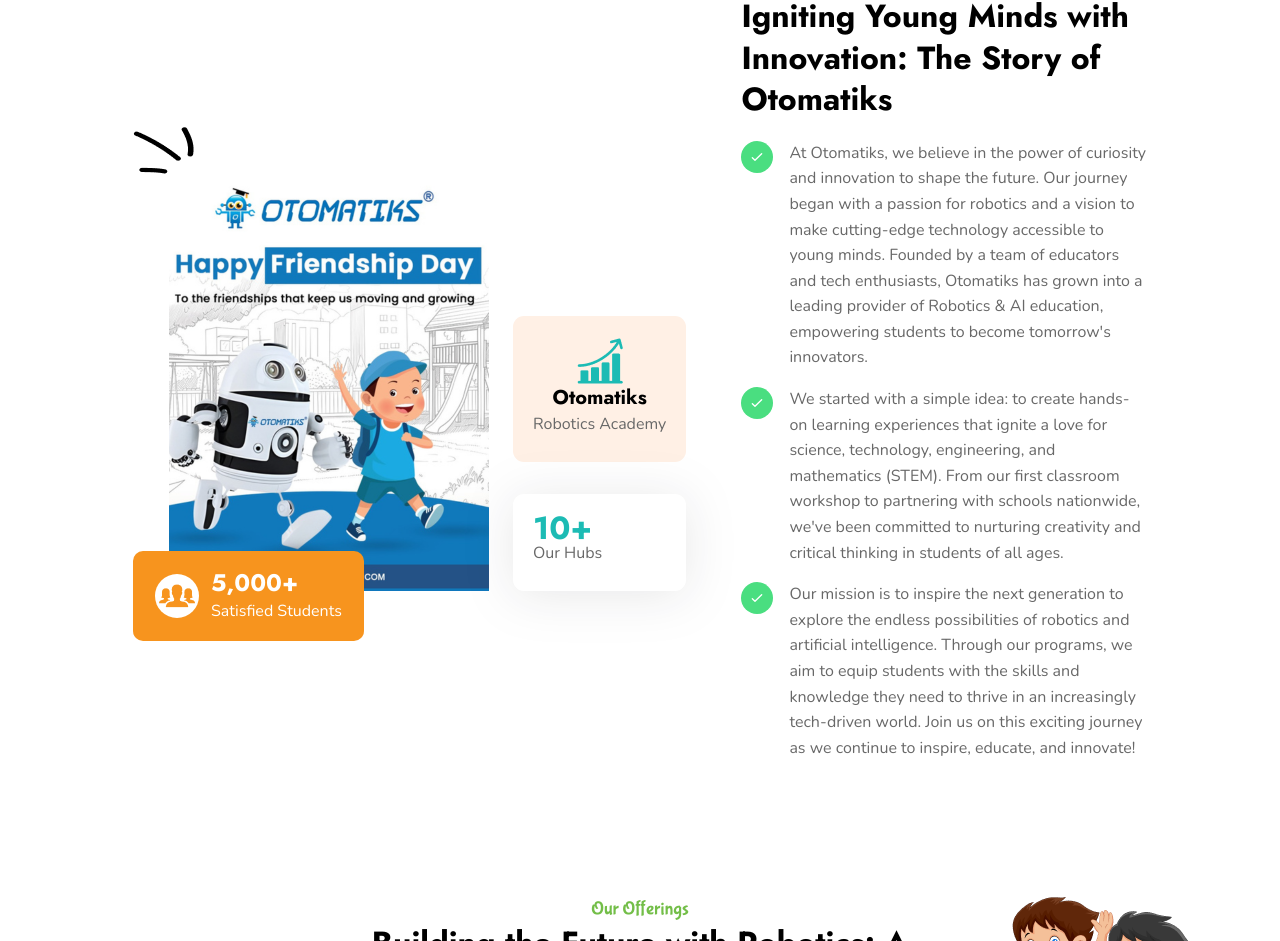
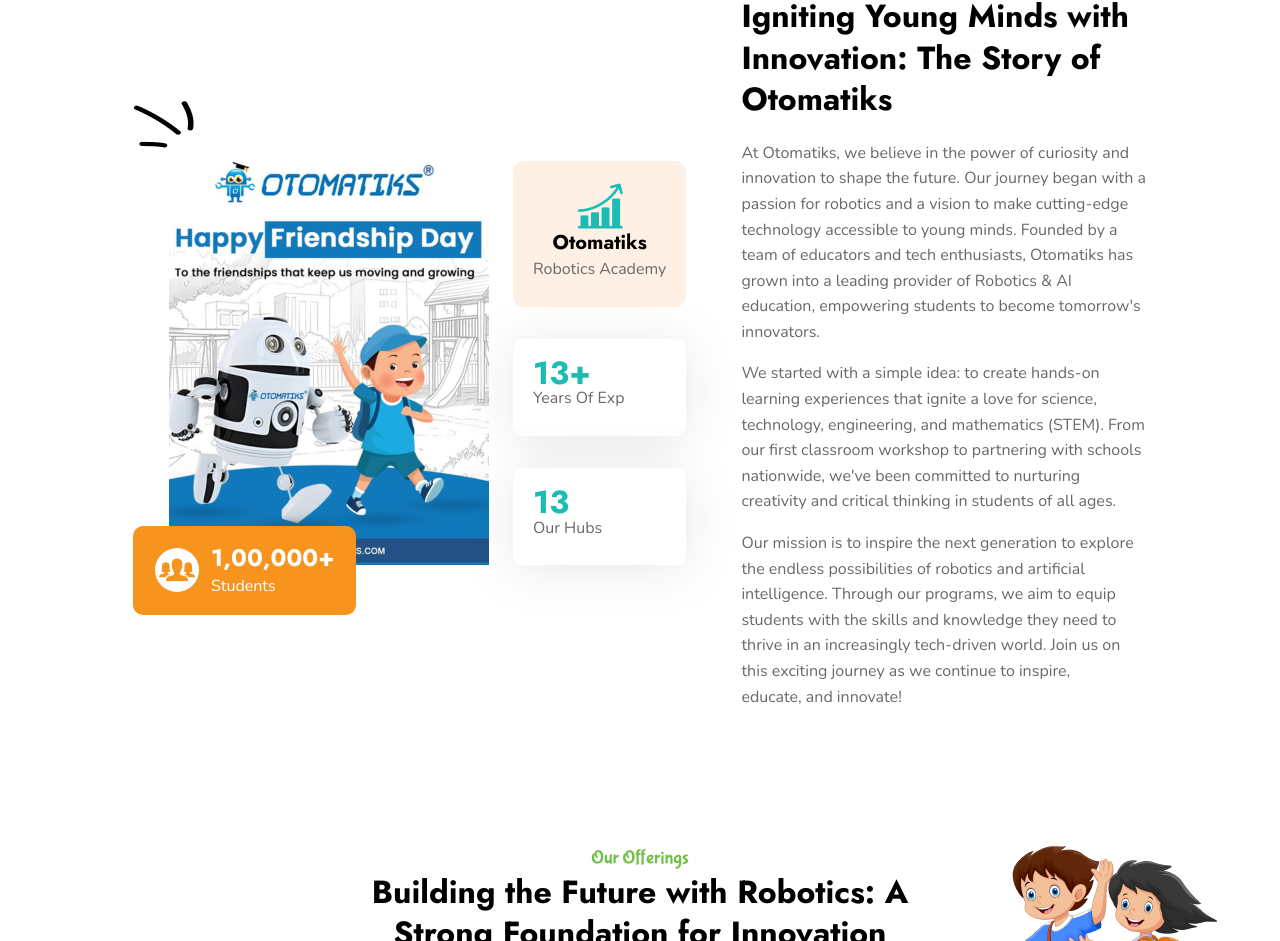
Before and after one commit to salesotomatikstbm/Otomatiks_1, a React (Vite) app: page / in a window 1280 px wide. Shown: the part 1656-2597 px from the top of the page. Built offline with nearby package versions, Linux system fonts and the light colour scheme.

Commit message:
about page conternt change

```diff
--- a/src/components/sections/abouts/Video.jsx
+++ b/src/components/sections/abouts/Video.jsx
@@ -4,7 +4,8 @@
 import { Icon } from '@iconify/react';
 import playIcon from '@iconify-icons/bi/play-fill';
 import PopupVideo from '../../sections/services/Video'; // Adjust the path if necessary
-const OurJourney = () => {
+
+const Video = () => {
     const [showVideo, setShowVideo] = useState(false);
 
     const openModal = () => {
@@ -27,23 +28,11 @@
                 )}
 
                 <div className="text-center mb-10">
-                    <SectionName>Our Team</SectionName>
+                    <SectionName>Our Journey</SectionName>
                     <Title size="3.5xl">Unlocking the Power of Wonderworks Child</Title>
                 </div>
 
                 <div className="flex flex-col lg:flex-row items-center justify-between mb-10 relative">
-
-
-                    <div className="lg:w-1/2 lg:pl-10 mt-10 lg:mt-0">
-                        <p className="text-lg mb-4">
-                            Lorem ipsum dolor sit amet, consectetur adipiscing elit. Donec vel urna nec nunc gravida vestibulum. Proin fringilla, sapien sit amet vulputate sollicitudin, sapien orci faucibus augue, at consequat libero quam ac mauris.
-                        </p>
-                        <div className="flex justify-center items-center">
-                            {/* Uncomment and adjust the Rating component if needed */}
-                            {/* <Rating star={5} /> */}
-                        </div>
-                    </div>
-
                     <div className="lg:w-1/2 lg:pr-10 relative">
                         <img
                             src="https://bestwpware.com/react-templates/edumim/static/media/video.28396e783b15dc7b6cba.png"
@@ -68,6 +57,16 @@
                             </div>
                         </button>
                     </div>
+
+                    <div className="lg:w-1/2 lg:pl-10 mt-10 lg:mt-0">
+                        <p className="text-lg mb-4">
+                            Lorem ipsum dolor sit amet, consectetur adipiscing elit. Donec vel urna nec nunc gravida vestibulum. Proin fringilla, sapien sit amet vulputate sollicitudin, sapien orci faucibus augue, at consequat libero quam ac mauris.
+                        </p>
+                        <div className="flex justify-center items-center">
+                            {/* Uncomment and adjust the Rating component if needed */}
+                            {/* <Rating star={5} /> */}
+                        </div>
+                    </div>
                 </div>
                 {/* Removed the Swiper slider section */}
             </div>
@@ -75,4 +74,4 @@
     );
 }
 
-export default OurJourney;
+export default Video;
--- a/src/components/sections/abouts/aboutOne.jsx
+++ b/src/components/sections/abouts/aboutOne.jsx
@@ -11,13 +11,6 @@
 import SlideUp from '@/lib/animations/slideUp'
 import SectionDescription from '@/components/ui/sectionDescription'
 
-const CheckmarkIcon = () => (
-    <div className="flex-shrink-0 w-8 h-8 bg-green-400 text-white rounded-full flex items-center justify-center text-2xl font-bold mr-4">
-        <svg xmlns="http://www.w3.org/2000/svg" className="w-4 h-4" viewBox="0 0 24 24" fill="none" stroke="currentColor" strokeWidth="2" strokeLinecap="round" strokeLinejoin="round">
-            <path d="M5 13l4 4L19 7" />
-        </svg>
-    </div>
-);
 
 const AboutOne = ({ gridClass, isAboutpage }) => {
     // 'gridClass' and 'isAboutpage' props come frome about-us and home-1 page
@@ -40,8 +33,8 @@
                                             <img src={customer} alt="customer" />
                                         </div>
                                         <div>
-                                            <h6 className="text-cream-foreground font-bold text-2xl">5,000+</h6>
-                                            <p className="text-cream-foreground">Satisfied Students</p>
+                                            <h6 className="text-cream-foreground font-bold text-2xl">1,00,000+</h6>
+                                            <p className="text-cream-foreground">Students </p>
                                         </div>
                                     </div>
                                 </div>
@@ -53,7 +46,11 @@
                                     <p>Robotics Academy</p>
                                 </div>
                                 <div className="bg-background max-w-[212px] rounded-[11px] px-5 pt-[22px] pb-6 flex flex-col justify-center hidden sm:flex drop-shadow-[0px_4.8px_24.4px_rgba(19,16,34,0.10)]">
-                                    <h6 className="text-[32px] font-bold text-secondary-foreground">10+</h6>
+                                    <h6 className="text-[32px] font-bold text-secondary-foreground">13+</h6>
+                                    <p>Years Of Exp</p>
+                                </div>
+                                <div className="bg-background max-w-[212px] rounded-[11px] px-5 pt-[22px] pb-6 flex flex-col justify-center hidden sm:flex drop-shadow-[0px_4.8px_24.4px_rgba(19,16,34,0.10)]">
+                                    <h6 className="text-[32px] font-bold text-secondary-foreground">13</h6>
                                     <p>Our Hubs</p>
                                 </div>
                             </div>
@@ -70,17 +67,17 @@
 
                         <SectionDescription>
                             <div className="flex items-start mb-4">
-                                <CheckmarkIcon />
+
                                 <p>At Otomatiks, we believe in the power of curiosity and innovation to shape the future. Our journey began with a passion for robotics and a vision to make cutting-edge technology accessible to young minds. Founded by a team of educators and tech enthusiasts, Otomatiks has grown into a leading provider of Robotics & AI education, empowering students to become tomorrow's innovators.
                                 </p>
                             </div>
                             <div className="flex items-start mb-4">
-                                <CheckmarkIcon />
+
                                 <p>We started with a simple idea: to create hands-on learning experiences that ignite a love for science, technology, engineering, and mathematics (STEM). From our first classroom workshop to partnering with schools nationwide, we've been committed to nurturing creativity and critical thinking in students of all ages.
                                 </p>
                             </div>
                             <div className="flex items-start mb-4">
-                                <CheckmarkIcon />
+
                                 <p>Our mission is to inspire the next generation to explore the endless possibilities of robotics and artificial intelligence. Through our programs, we aim to equip students with the skills and knowledge they need to thrive in an increasingly tech-driven world. Join us on this exciting journey as we continue to inspire, educate, and innovate!</p>
                             </div>
                         </SectionDescription>
```
